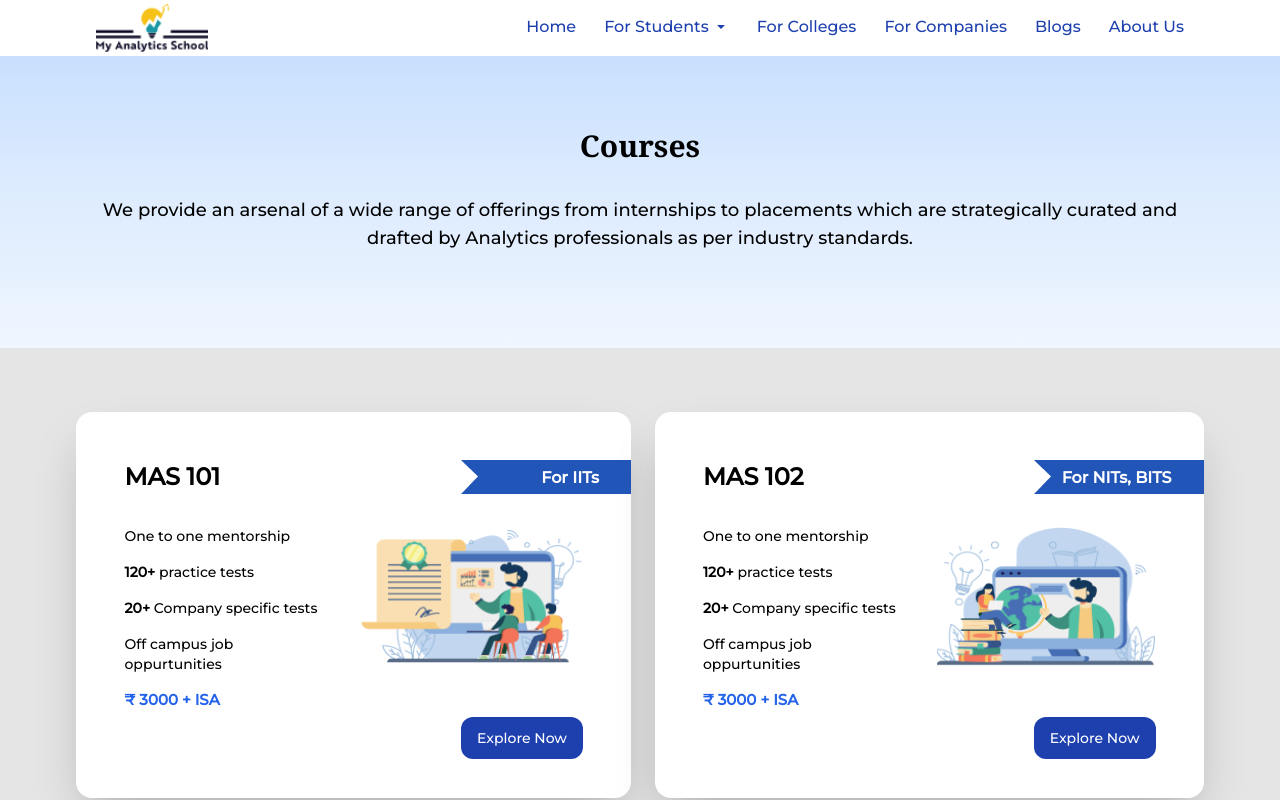
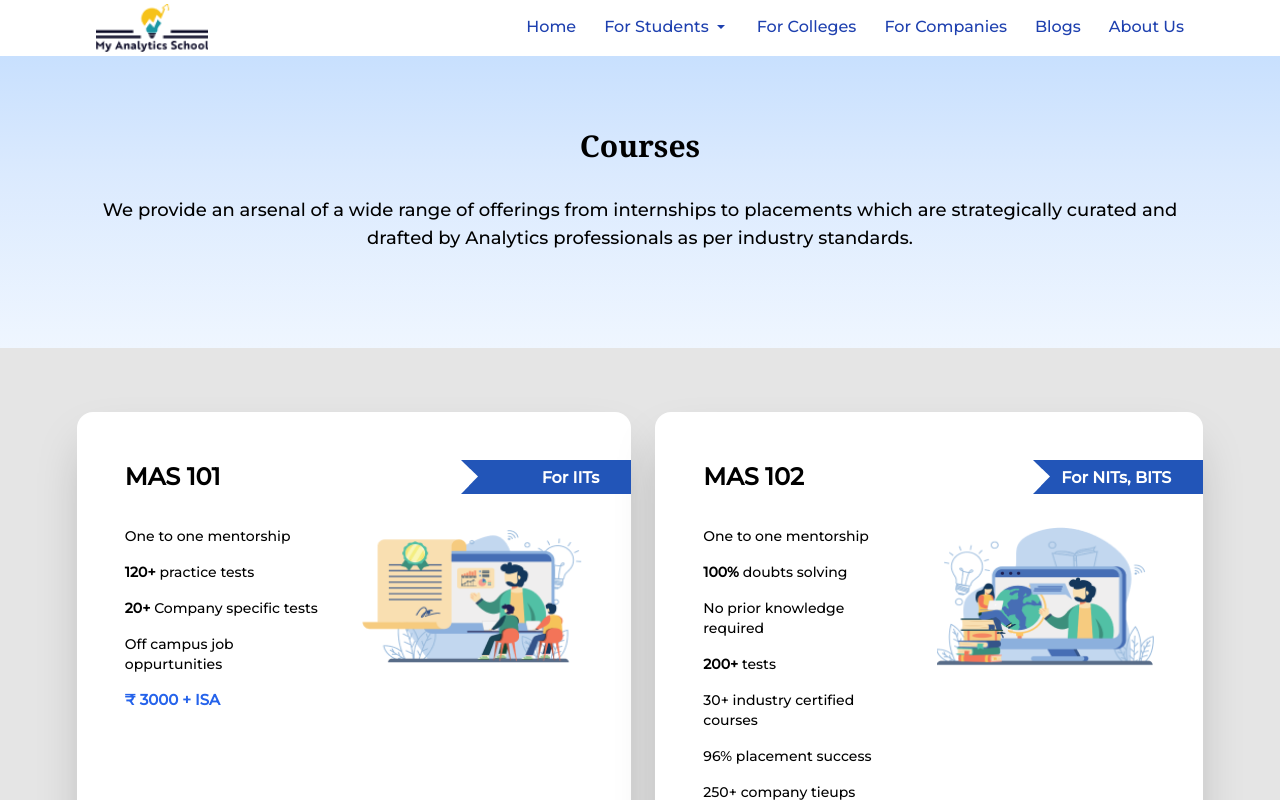
Before and after one commit to 100bhagya/mas-website-react, a React (Create React App) app: page /courses in a window 1280 px wide. Shown: the top 800 px of the page. Built offline with nearby package versions, Linux system fonts and the light colour scheme.

Commit message:
fixed css issues

```diff
--- a/src/pages/Courses.js
+++ b/src/pages/Courses.js
@@ -46,7 +46,7 @@ const Courses = () => {
               </div>
             </div>
 
-            <div className="flex flex-col items-center pr-6 space-y-4 md:flex-row-reverse md:space-y-0 md:justify-between md:items-start md:pr-12">
+            <div className="flex flex-col  h-[35vh] items-center pr-6 space-y-4 md:flex-row-reverse md:space-y-0 md:justify-between md:items-start md:pr-12">
               <img
                     src={artboard1}
                     alt="artboard"
@@ -96,26 +96,30 @@ const Courses = () => {
               </div>
             </div>
 
-            <div className="flex flex-col items-center pr-6 space-y-4 md:flex-row-reverse md:space-y-0 md:justify-between md:items-start md:pr-12">
+            <div className="flex flex-col h-[35vh] items-center pr-6 space-y-4 md:flex-row-reverse md:space-y-0 md:justify-between md:items-start md:pr-12">
               <img
                     src={artboard2}
                     alt="artboard"
                     className="w-1/2 h-36 md:ml-8"
                   />
               <div className="text-sm min-w-xl">
-                <p className="mb-4">One to one mentorship</p>
+              <p className="mb-4">One to one mentorship</p>
                 <p className="mb-4">
-                  <b>120+</b> practice tests
+                  <b>100%</b> doubts solving
                 </p>
                 <p className="mb-4">
-                  <b>20+ </b> Company specific tests
+                  No prior knowledge required
                 </p>
                 <p className="mb-4">
-                  Off campus job oppurtunities
+                  <b>200+</b> tests
                 </p>
+                <p className="mb-4">30+ industry certified courses</p>
+                <p className="mb-4">96% placement success</p>
+                <p className="mb-4">250+ company tieups</p>
                 <p className="text-[15px] font-semibold text-blue-600">
                   ₹ 3000 + ISA
                 </p>
+
               </div>
             </div>
             <div className="pr-12 text-right" >
--- a/src/pages/ISA-102.js
+++ b/src/pages/ISA-102.js
@@ -58,8 +58,8 @@ const ISA102 = () => {
   return (
     <div className="bg-back">
       <Navbar />
-      <div className="lg:flex pt-28 bg-gradient-to-b from-blue-200 via-blue-100 to-blue-50 text-center justify-center">
-        <div className="lg:pt-16 pb-20 lg:bottom-12">
+      <div className="justify-center text-center lg:flex pt-28 bg-gradient-to-b from-blue-200 via-blue-100 to-blue-50">
+        <div className="pb-20 lg:pt-16 lg:bottom-12">
           <h1 className="md:font-medium font-semibold text-center justify-center relative lg:bottom-6  text-black text-xl md:text-2xl lg:text-[50px]  leading-8 font-primary">
             ISA
           </h1>
@@ -73,18 +73,18 @@ const ISA102 = () => {
         </div>
       </div>
       <div className="flex flex-col-reverse lg:flex-row relative md:left-[9%] md:w-[84%] lg:w-auto mt-24">
-        <div className="lg:w-[45%] md:w-full md:pb-12 lg:pb-0 w-[83%] md:bg-card mt-12 md:mt-0 text-center lg:text-left md:pr-28 md:text-lg mx-8 md:mx-0 text-[12px] lg:pt-36 md:pt-0 md:pl-28 lg:pl-12 rounded-l-2xl">
+        <div className="lg:w-[45%] md:w-full md:pb-12 lg:pb-0 w-[83%] md:bg-card mt-12 lg:mt-[0] md:mt-[5vh] text-center lg:text-left  md:pr-28 md:text-lg mx-8 md:mx-0 text-[12px]  md:pt-[3vh] md:pl-28 lg:pl-12 rounded-l-2xl">
           Our ISA model helps students to utilise our well researched strategic
           plan for placement at zero advance payment and get placed at their
           dream company. Our Income Share Agreement (ISA) helps us to provide a
           training that is usually very expensive for no upfront cost.
         </div>
-        <iframe width="560" height="315" src="https://www.youtube.com/embed/WEyj2X3F6fI" title="YouTube video player" frameborder="0" allow="accelerometer; autoplay; clipboard-write; encrypted-media; gyroscope; picture-in-picture; web-share" allowfullscreen></iframe>
+        <iframe   className="m-auto lg:m-0  lg:h-[40vh] h-[30vh] w-[85vw] lg:w-[40vw]"  src="https://www.youtube.com/embed/WEyj2X3F6fI" title="YouTube video player" frameborder="0" allow="accelerometer; autoplay; clipboard-write; encrypted-media; gyroscope; picture-in-picture; web-share" allowfullscreen></iframe>
 
         {/* <img
           src={Artboard1}
           alt="artboard"
-          className="md:bg-card lg:pr-12 md:py-12 px-8 md:px-12 lg:px-0 md:rounded-r-2xl"
+          className="px-8 md:bg-card lg:pr-12 md:py-12 md:px-12 lg:px-0 md:rounded-r-2xl"
         /> */}
       </div>
 
@@ -140,7 +140,7 @@ const ISA102 = () => {
         </p>
       </div>
       <div className="md:mt-32">
-        <div className="text-center md:text-3xl text-2xl mb-16">
+        <div className="mb-16 text-2xl text-center md:text-3xl">
           Calculate Your ISA Charge
         </div>
         <div className="flex justify-center">
@@ -166,12 +166,12 @@ const ISA102 = () => {
             {calculateMonthlyPay(ctc)}
           </div>
         </div>
-        <div className="flex flex-col-reverse md:flex-row justify-center">
-          <div className="md:mt-14 mt-8 ml-5 lg:ml-0">
+        <div className="flex flex-col-reverse justify-center md:flex-row">
+          <div className="mt-8 ml-5 md:mt-14 lg:ml-0">
             <div className="">*Registration Fees: 3000/-</div>
             <div className="mt-4">*Payments will be made for 12 months</div>
           </div>
-          <div className="mt-10 lg:ml-44 md:ml-24 ml-3">
+          <div className="mt-10 ml-3 lg:ml-44 md:ml-24">
             <div className="py-2 md:px-20 text-center md:text-left w-[96%] md:w-full border-[2px] border-solid border-black">
               Your Salary Per Month
             </div>
@@ -190,7 +190,7 @@ const ISA102 = () => {
           </div>
         </div>
       </div>
-      <div className="md:mt-28 mt-16 md:mb-40 mb-10">
+      <div className="mt-16 mb-10 md:mt-28 md:mb-40">
         <div className="text-[40px] text-center md:my-12">FAQ</div>
         <div className="faqs lg:w-[58%] md:w-[85%] relative lg:left-[21%] md:left-[7%] md:bg-white md:py-10 py-5 lg:px-20 md:px-8 rounded-3xl">
           {faqs.map((faq, i) => (
--- a/src/pages/MAS102.js
+++ b/src/pages/MAS102.js
@@ -245,7 +245,7 @@ const MAS102 = () => {
               income once they are placed.
             </p>
 
-            <Link to="/isa-101">
+            <Link to="/isa-102">
               <div className="w-[60%] md:w-[50%] py-3 px-8   text-center  bg-blue-700 rounded-2xl text-white  ml-[20%] md:ml-[30%] lg:ml-0">
                 Learn more
               </div>
```
